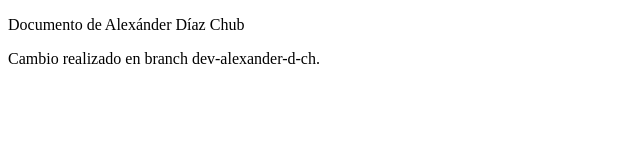
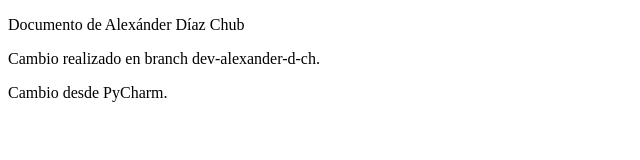
Before and after one commit to alansastre/proyecto_grupal, a plain HTML site: page alexander-diaz-chub.html in a window 1280 px wide. Shown: the whole page, without its empty margins (0-640 px from the left). Drawn offline with Linux system fonts and the light colour scheme.

Commit message:
cambio desde pycharm

```diff
--- a/alexander-diaz-chub.html
+++ b/alexander-diaz-chub.html
@@ -9,5 +9,6 @@
 <body>
     <p>Documento de Alexánder Díaz Chub</p>
     <p>Cambio realizado en branch dev-alexander-d-ch.</p>
+    <p>Cambio desde PyCharm.</p>
 </body>
 </html>
```
